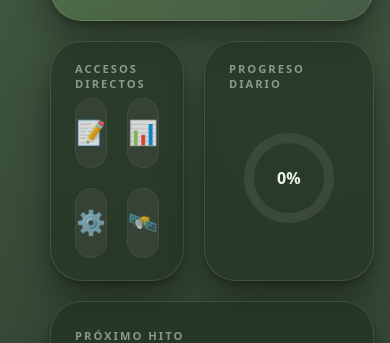
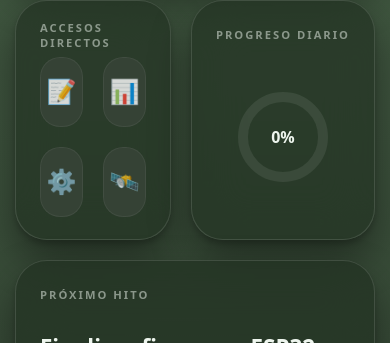
Before and after one commit to Joose15/jproda, a plain HTML site: page projects/plc.html in a window 390 px wide. Shown: the part 501-844 px from the top of the page. Drawn offline with Linux system fonts and the light colour scheme.

Commit message:
Refactor styles in plc.html for better responsiveness
Adjusted padding and max-width for responsive design.

```diff
--- a/projects/plc.html
+++ b/projects/plc.html
@@ -677,11 +677,13 @@ html, body {
 
     /* CONTENEDOR */
     .container{
-        padding:16px 10px;
+        padding:15px;
+        max-width:1200px;
+        margin:0 auto;
     }
 
     .desktop-wrapper{
-        padding:10px;
+        padding:0;
     }
 
     /* HEADER */
@@ -1073,7 +1075,7 @@ width:100%;
     max-width:1200px;
     margin:0 auto;
     height:100%;
-    padding:40px;
+    padding:0px;
     display:flex;
     flex-direction:column;
     gap:30px;
```
